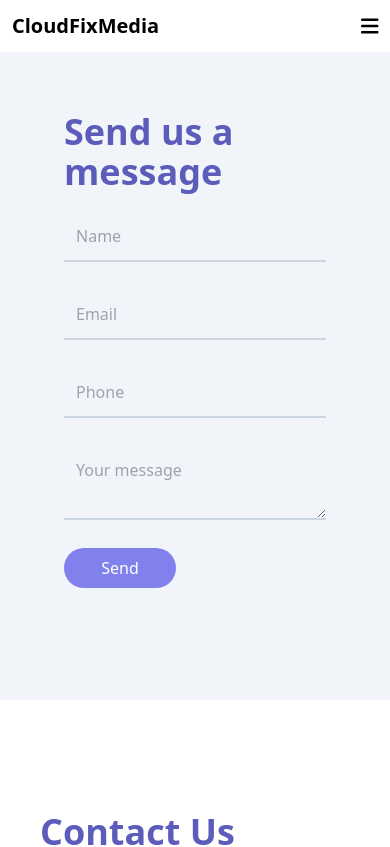
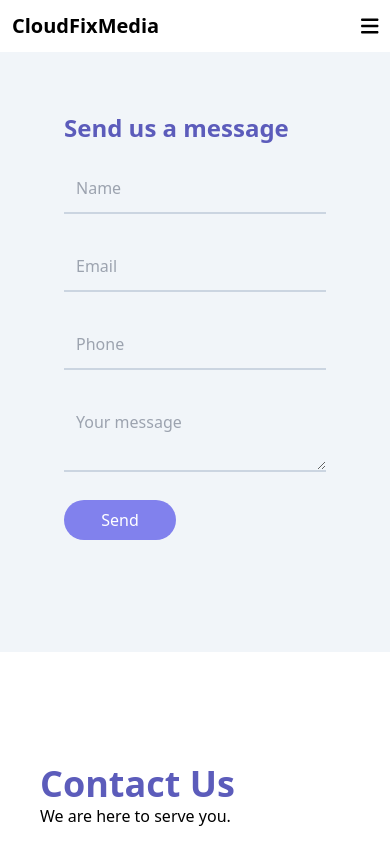
Before and after one commit to saikat-rog/cloudfixmedia, a React (Create React App) app: page /contact in a window 390 px wide. Shown: the top 847 px of the page. Built offline with nearby package versions, Linux system fonts and the light colour scheme.

Commit message:
slight changes

```diff
--- a/src/components/Contacts.js
+++ b/src/components/Contacts.js
@@ -13,7 +13,7 @@ const Contacts = () => {
       {/* Left col for the form */}
       <div className=" bg-sectionBackground w-full md:w-1/3 py-28 px-16">
         <div className=" flex flex-col gap-5">
-          <div className=" text-textColorLarge font-bold text-4xl">
+          <div className=" text-textColorLarge font-bold text-2xl md:text-4xl">
             Send us a message
           </div>
           <form className=" flex flex-col gap-7">
```
